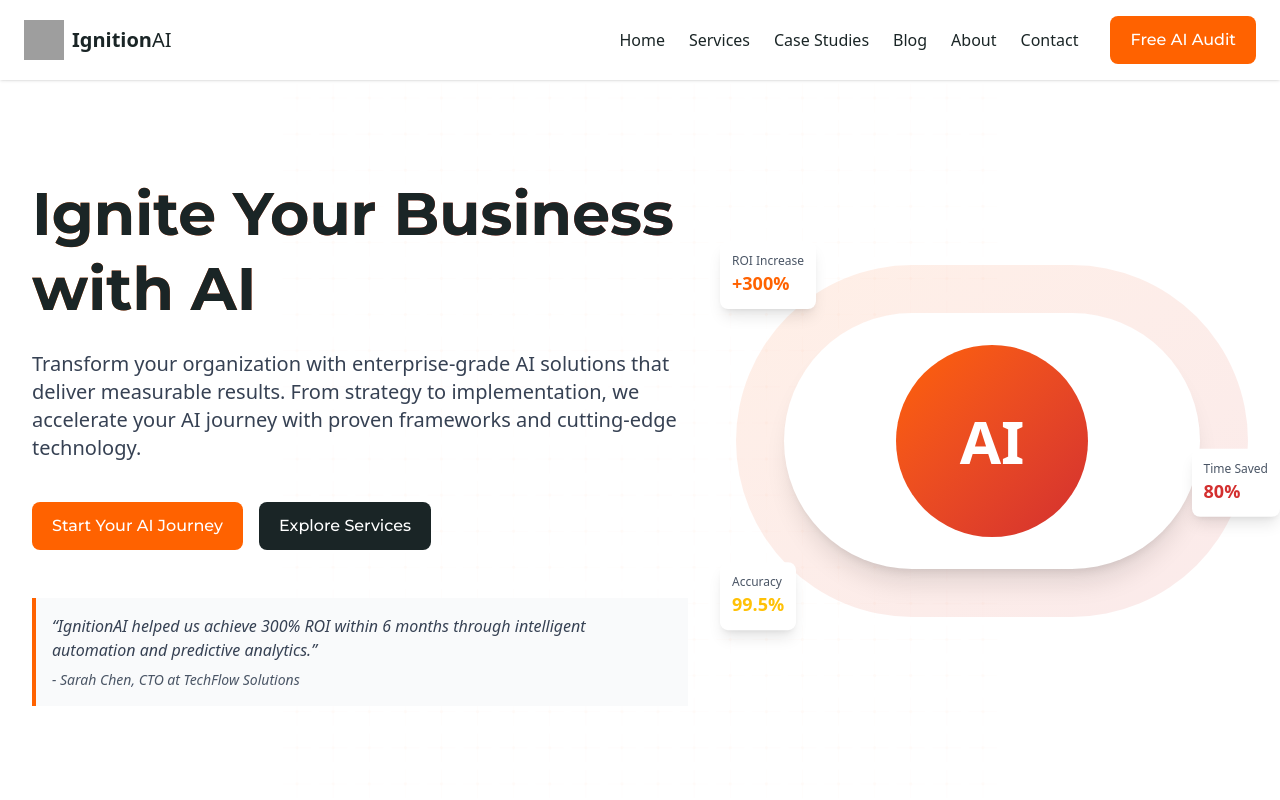
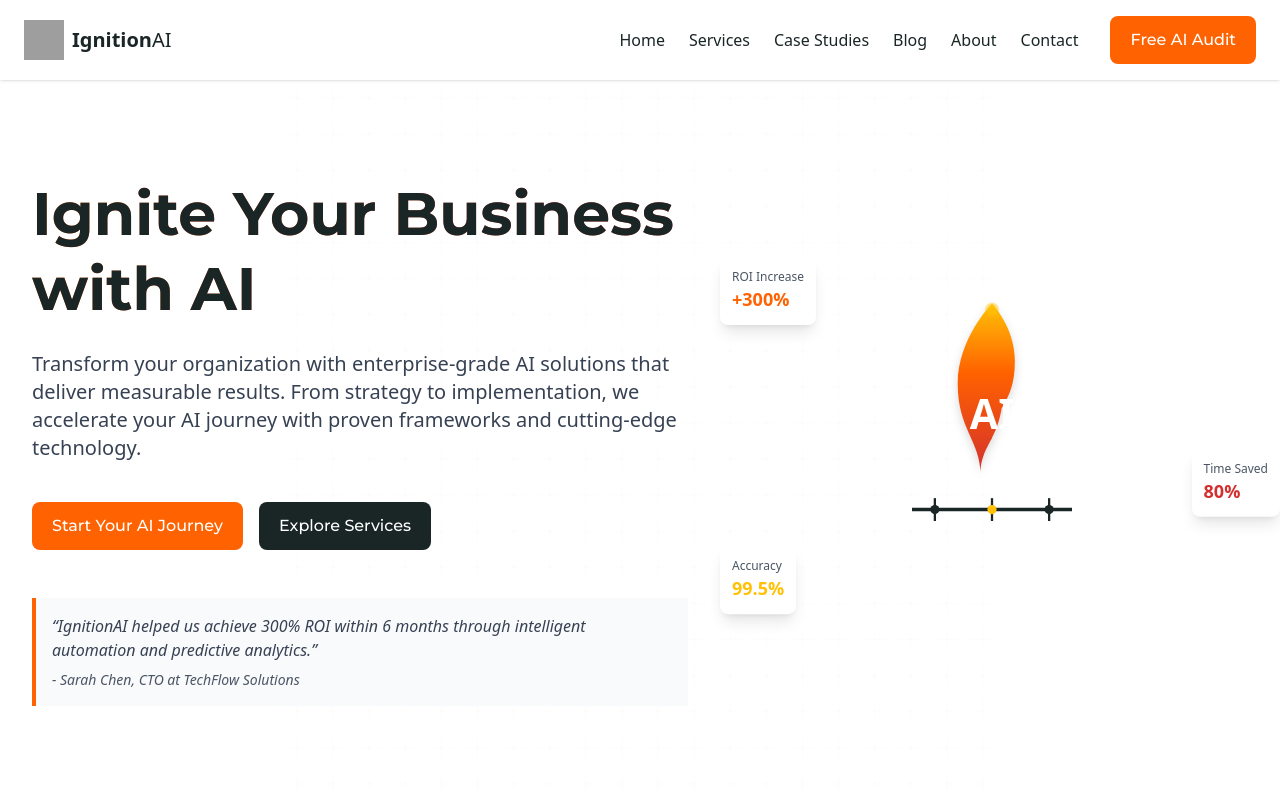
Before and after one commit to mario-guerra/ignitionai.xyz, a Next.js app: page / in a window 1280 px wide. Shown: the top 800 px of the page. Built offline with nearby package versions, Linux system fonts and the light colour scheme; grey boxes are pictures that could not be loaded.

Commit message:
icon issues

```diff
--- /dev/null
+++ b/next.config.ts
@@ -0,0 +1,17 @@
+import type { NextConfig } from "next";
+
+const nextConfig: NextConfig = {
+  output: 'export',
+  trailingSlash: true,
+  skipTrailingSlashRedirect: true,
+  distDir: 'out',
+  images: {
+    unoptimized: true
+  },
+  // For GitHub Pages deployment with custom domain (ignitionai.xyz)
+  // If using GitHub Pages without custom domain, uncomment the basePath lines:
+  // basePath: '/ignitionai.xyz',
+  // assetPrefix: '/ignitionai.xyz/',
+};
+
+export default nextConfig;
--- a/src/components/layout/HeroSection.tsx
+++ b/src/components/layout/HeroSection.tsx
@@ -68,13 +68,58 @@ const HeroSection = () => {
             transition={{ duration: 0.8, delay: 0.2 }}
           >
             <div className="relative">
-              {/* Main AI visualization */}
-              <div className="bg-gradient-to-br from-ignition-orange/10 to-ember-red/10 rounded-full p-6 sm:p-8 md:p-10 lg:p-12">
-                <div className="bg-white rounded-full p-4 sm:p-6 md:p-8 shadow-xl relative">
-                  <div className="w-24 h-24 sm:w-32 sm:h-32 md:w-40 md:h-40 lg:w-48 lg:h-48 mx-auto bg-gradient-to-br from-ignition-orange to-ember-red rounded-full flex items-center justify-center">
-                    <div className="text-white text-2xl sm:text-3xl md:text-4xl lg:text-6xl font-bold">AI</div>
-                  </div>
-                </div>
+              {/* Main AI Flame visualization */}
+              <div className="relative flex items-center justify-center h-80 w-80 mx-auto">
+                {/* Flame SVG */}
+                <svg
+                  viewBox="0 0 200 280"
+                  className="w-full h-full"
+                  xmlns="http://www.w3.org/2000/svg"
+                >
+                  {/* Flame shape with gradient */}
+                  <path
+                    d="M100 20C100 20 70 50 70 90C70 130 90 140 90 170C90 140 110 140 110 90C110 50 100 20 100 20Z
+                       M100 20C100 20 80 40 80 70C80 100 100 110 100 140C100 110 120 110 120 70C120 40 100 20 100 20Z
+                       M100 20C100 20 85 35 85 60C85 85 100 95 100 120C100 95 115 95 115 60C115 35 100 20 100 20Z"
+                    fill="url(#flameGradient)"
+                    className="drop-shadow-lg"
+                  />
+
+                  {/* AI text in the center */}
+                  <text
+                    x="100"
+                    y="120"
+                    textAnchor="middle"
+                    dominantBaseline="middle"
+                    className="text-4xl font-bold fill-white"
+                    style={{ fontSize: '36px' }}
+                  >
+                    AI
+                  </text>
+
+                  {/* Circuit pattern base */}
+                  <g transform="translate(0, 200)">
+                    <line x1="30" y1="0" x2="170" y2="0" stroke="#1A2526" strokeWidth="3"/>
+                    <line x1="50" y1="-10" x2="50" y2="10" stroke="#1A2526" strokeWidth="2"/>
+                    <line x1="100" y1="-10" x2="100" y2="10" stroke="#1A2526" strokeWidth="2"/>
+                    <line x1="150" y1="-10" x2="150" y2="10" stroke="#1A2526" strokeWidth="2"/>
+                    <circle cx="50" cy="0" r="4" fill="#1A2526"/>
+                    <circle cx="100" cy="0" r="4" fill="#FFC107"/>
+                    <circle cx="150" cy="0" r="4" fill="#1A2526"/>
+                  </g>
+
+                  {/* Spark at the tip */}
+                  <circle cx="100" cy="25" r="6" fill="#FFC107" className="animate-pulse"/>
+
+                  {/* Gradient definition */}
+                  <defs>
+                    <linearGradient id="flameGradient" x1="100" y1="20" x2="100" y2="170" gradientUnits="userSpaceOnUse">
+                      <stop offset="0%" stopColor="#FFC107" />
+                      <stop offset="40%" stopColor="#FF6200" />
+                      <stop offset="100%" stopColor="#D32F2F" />
+                    </linearGradient>
+                  </defs>
+                </svg>
               </div>
 
               {/* Floating metrics - repositioned for mobile */}
```
